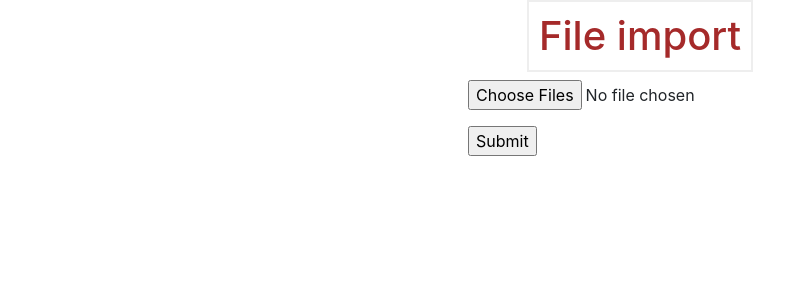
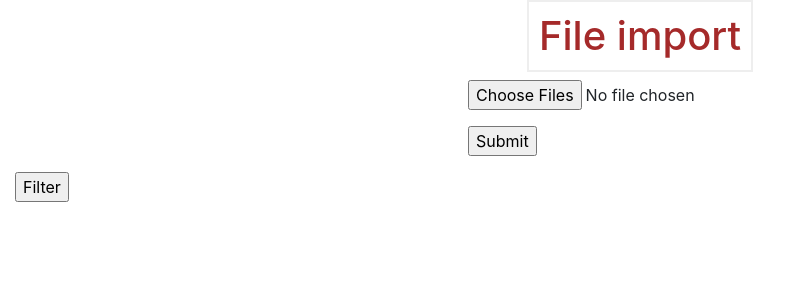
Before and after one commit to carlosperales95/plugin-beauty-logreader, a Flask app: page / in a window 1280 px wide. Shown: the part 56-356 px from the top of the page, without its empty margins (0-801 px from the left). Run offline with Flask 2, Linux system fonts and the light colour scheme; some libraries are stand-ins or nearby versions.

Commit message:
added filter endpoint

```diff
--- a/app.py
+++ b/app.py
@@ -14,6 +14,8 @@ data = {
     'content': [],
     'uid': []
 }
+
+df = pd.DataFrame()
 
 # Filters done, only need to add proper logic for requesting these
 # filterTypeDF(df, ['INFO'])
@@ -52,10 +54,19 @@ def upload_file():
         for line in contents:
             handle.write(line.encode())
     # Create data frame from all log file lines
+    global df
     df = pd.DataFrame(loaded_data)
     return render_template('index.html',
-                           column_names=df.columns.values, row_data=list(df.values.tolist()),
-                           zip=zip, link_column="content")
+                        column_names=df.columns.values, row_data=list(df.values.tolist()),
+                        zip=zip, link_column="content")
+
+@app.route('/filter', methods=['POST'])
+def filter_df():
+    global df
+    df = filterUIDDF(df, "942c7e3")
+    return render_template('index.html',
+                        column_names=df.columns.values, row_data=list(df.values.tolist()),
+                        zip=zip, link_column="content")
 
 
 def parseData(filename, data):
--- a/templates/index.html
+++ b/templates/index.html
@@ -6,16 +6,21 @@
 
 {% block dragdrop %}
     <h1>{% block title %} File import {% endblock %}</h1>
-     <form method="POST" action="" enctype="multipart/form-data">
-      <p><input type="file" name="file" multiple accept=".log"></p>
-      <p><input type="submit" value="Submit"></p>
+    <form method="POST" action="" enctype="multipart/form-data">
+        <p><input type="file" name="file" multiple accept=".log"></p>
+        <p><input type="submit" value="Submit"></p>
     </form>
 
 {% endblock %}
 
 {% block workspace %}
     <div id="workspace-container">
-      {% if row_data %}
+        <div class="filter-bar">
+            <form method="POST" action="{{ url_for('filter_df') }}" enctype="multipart/form-data">
+                <p><input type="submit" value="Filter"></p>
+            </form>
+        </div>
+    {% if row_data %}
         <table>
             <tr>
                 {% for col in column_names %}
```
